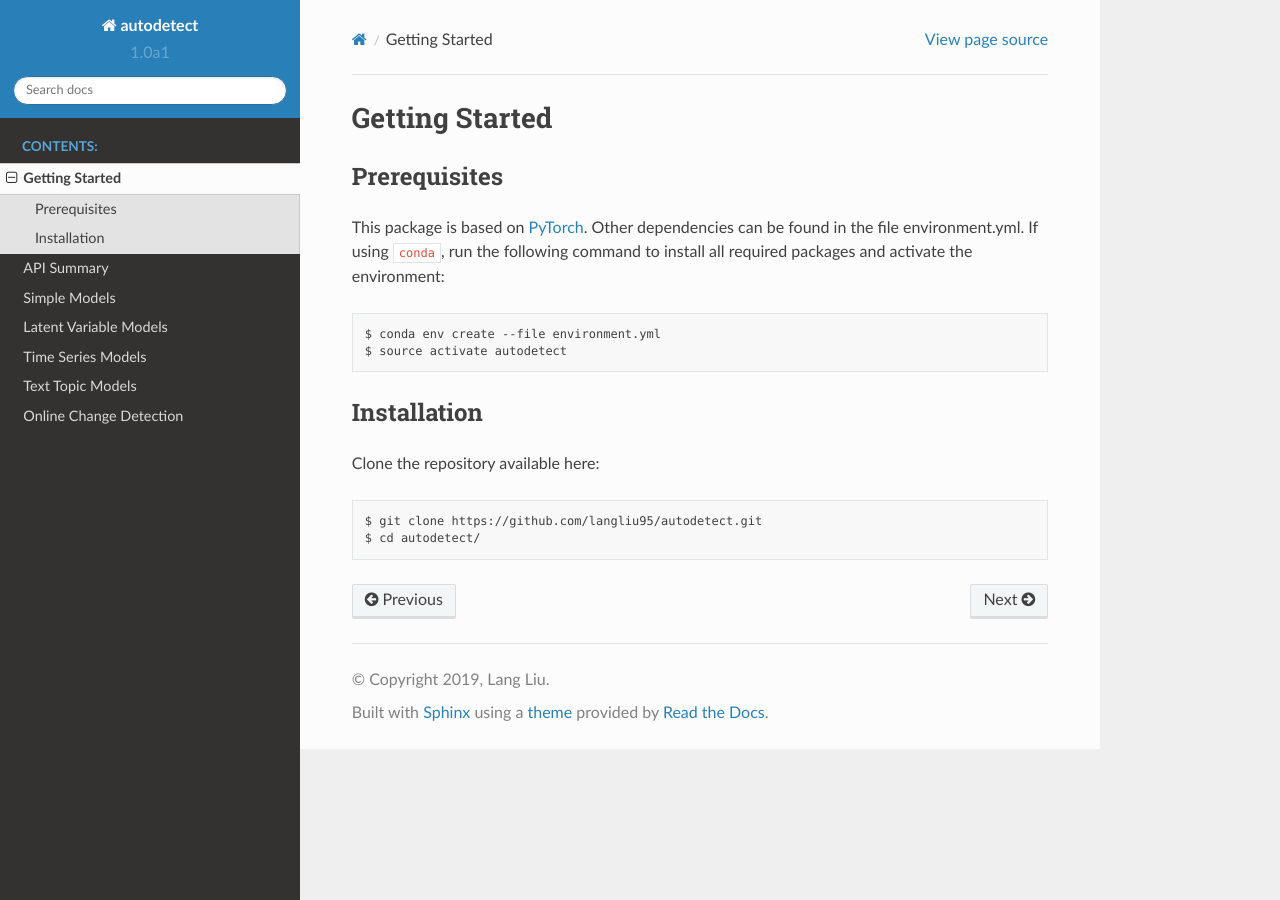
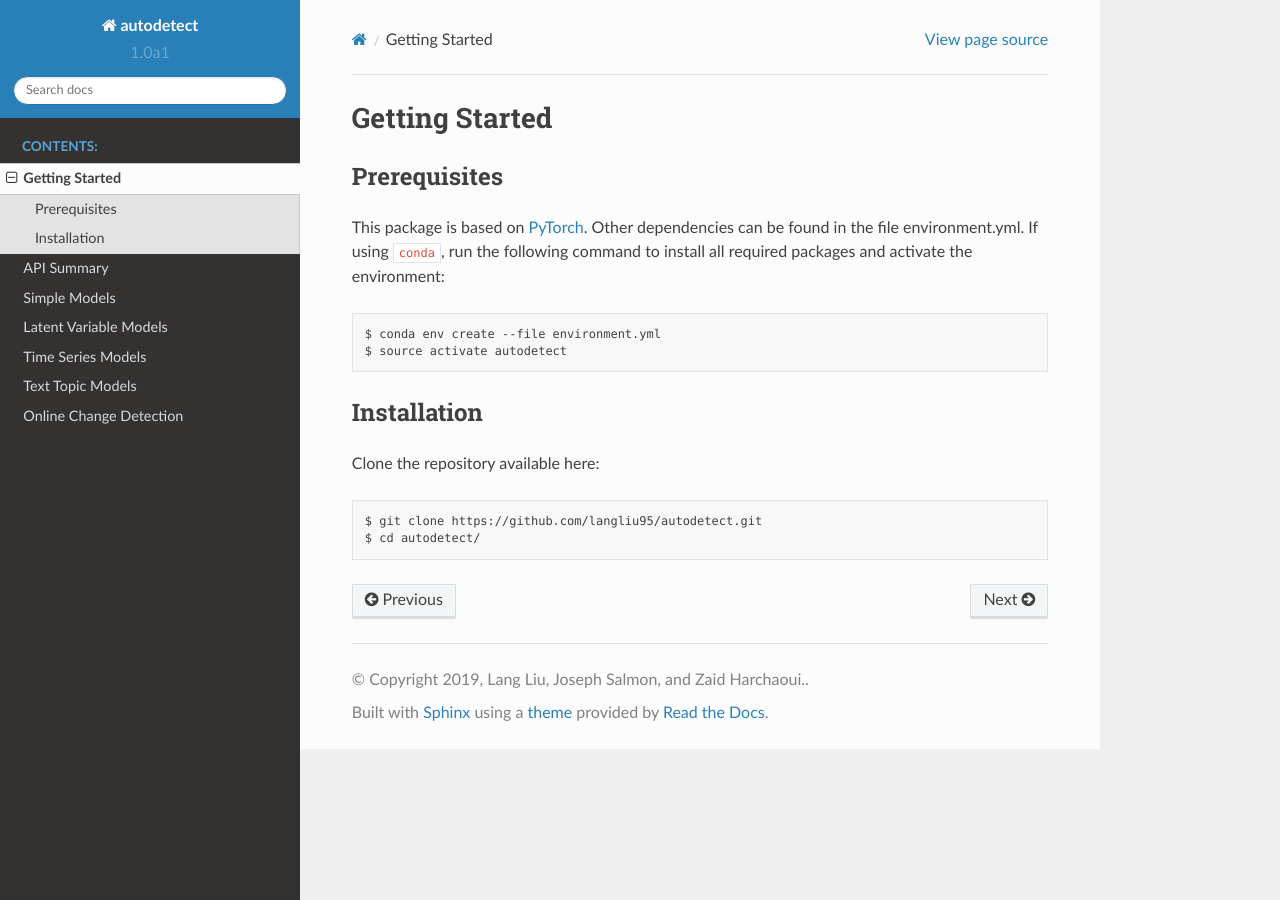
Before and after one commit to langliu95/autodetect, a Sphinx documentation site: the page built from docs/start.rst, in a window 1280 px wide. Built offline with Sphinx 7.4.7 and the Read the Docs theme 2.0.0, drawn with Linux system fonts in a browser that asks for light colours.

Commit message:
change copyright.

```diff
--- a/docs/conf.py
+++ b/docs/conf.py
@@ -20,7 +20,7 @@ sys.path.insert(0, os.path.abspath('..'))
 # -- Project information -----------------------------------------------------
 
 project = 'autodetect'
-copyright = '2019, Lang Liu'
+copyright = '2019, Lang Liu, Joseph Salmon, and Zaid Harchaoui.'
 author = 'Lang Liu'
 
 # The short X.Y version
```
